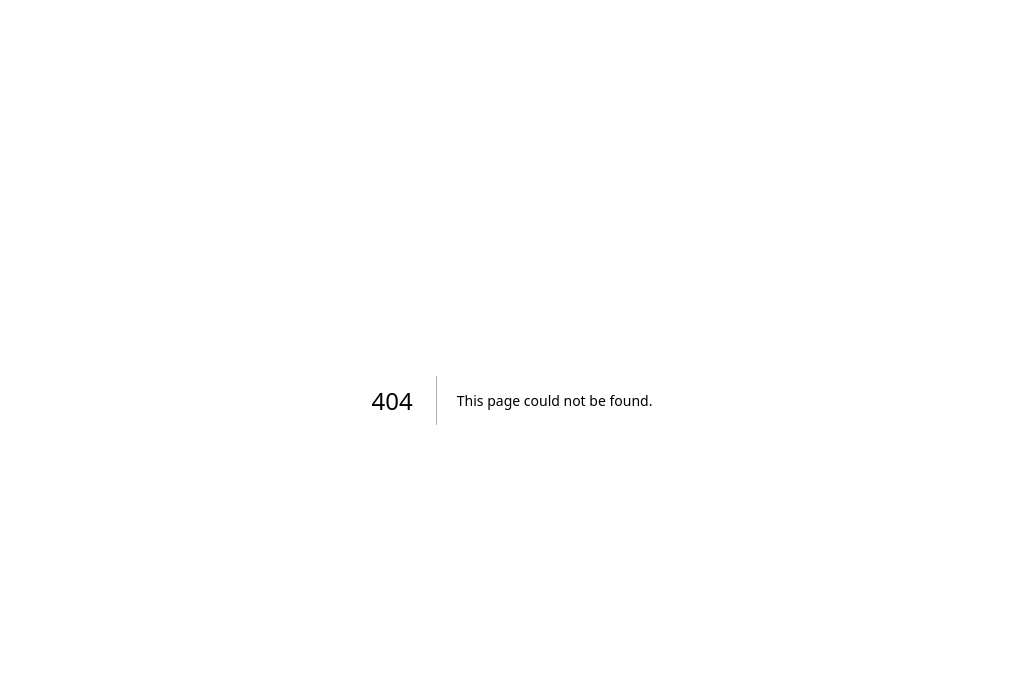
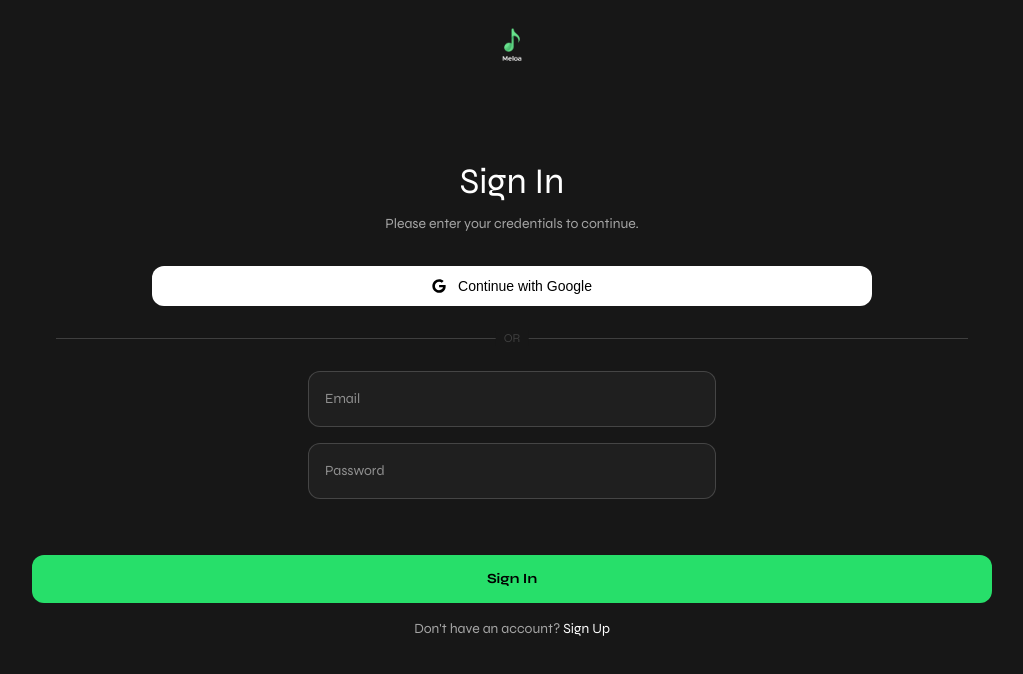
Before and after one commit to DevaduttM/Meloa, a Next.js app: page /signin in a window 1280 px wide. Before the commit this address had no page. Shown: the top 674 px of the page, without its empty margins (128-1151 px from the left). Built offline with nearby package versions, Linux system fonts and the light colour scheme.

Commit message:
signin and signup ui added

```diff
--- a/package.json
+++ b/package.json
@@ -10,9 +10,11 @@
   },
   "dependencies": {
     "framer-motion": "^12.18.1",
+    "lucide-react": "^0.515.0",
     "next": "15.3.3",
     "react": "^19.0.0",
-    "react-dom": "^19.0.0"
+    "react-dom": "^19.0.0",
+    "react-icons": "^5.5.0"
   },
   "devDependencies": {
     "@tailwindcss/postcss": "^4",
--- /dev/null
+++ b/src/app/signin/page.js
@@ -0,0 +1,12 @@
+import Signin from '@/components/Signin'
+import React from 'react'
+
+const page = () => {
+  return (
+    <>
+      <Signin />
+    </>
+  )
+}
+
+export default page
--- a/src/components/GetStarted.jsx
+++ b/src/components/GetStarted.jsx
@@ -1,6 +1,7 @@
 import React from 'react'
 import Image from "next/image";
 import { motion } from "framer-motion";
+import Link from 'next/link';
 
 const GetStarted = () => {
   return (
@@ -9,7 +10,7 @@ const GetStarted = () => {
         initial={{ opacity: 0.3 }}
         animate={{ opacity: 1 }}
         exit={{ opacity: 0 }}
-        transition={{ duration: 0.5 }}
+        transition={{ duration: 0.5}}
         className="h-screen w-screen flex items-center justify-start flex-col bg-[#171717]">
             <div className="h-[50%] flex items-center justify-center flex-col">
                 <Image
@@ -50,7 +51,7 @@ const GetStarted = () => {
                 </p>
             </div>
 
-            <button className='absolute bottom-4 w-3/4 font-bold h-[2.5rem] bg-[#27df6a] text-black rounded-3xl font-syne text-sm cursor-pointer'>Get Started</button>
+            <Link href='/signin' className='absolute bottom-4 w-3/4 font-bold h-[2.5rem] bg-[#27df6a] text-black rounded-3xl font-syne text-sm cursor-pointer flex justify-center items-center'>Get Started</Link>
         </motion.div>
     </>
   )
--- /dev/null
+++ b/src/components/Signin.jsx
@@ -0,0 +1,90 @@
+"use client";
+import React, { useState } from "react";
+import Image from "next/image";
+import { FaGoogle } from "react-icons/fa";
+import { AnimatePresence, motion } from "framer-motion";
+
+const Signin = () => {
+  const [signin, setSignin] = useState(true);
+
+  const formKey = signin ? "signin" : "signup";
+
+  return (
+    <div className="h-screen w-screen flex items-center justify-center bg-[#171717] relative">
+      <AnimatePresence mode="wait">
+        <motion.div
+          key={formKey}
+          initial={{ opacity: 0 }}
+          animate={{ opacity: 1 }}
+          exit={{ opacity: 0 }}
+          transition={{ duration: 0.2 }}
+          className="w-full h-full absolute flex flex-col items-center justify-center"
+        >
+          <Image
+            src="/logo.png"
+            alt="Meloa Logo"
+            width={50}
+            height={50}
+            className="absolute top-5"
+          />
+          <h1 className="text-white text-4xl font-Syne mb-3">
+            {signin ? "Sign In" : "Sign Up"}
+          </h1>
+
+          <div className="w-3/4 flex items-center justify-center flex-col mb-10">
+            <p className="text-[#a5a5a5] text-sm font-Syne mb-8">
+              Please enter your credentials to continue.
+            </p>
+            <button className="w-3/4 h-[2.5rem] bg-white text-black rounded-xl text-sm cursor-pointer flex justify-center items-center mb-8">
+              <FaGoogle className="text-black mr-3" />
+              Continue with Google
+            </button>
+
+            <div className="relative w-[95%] mb-8">
+              <hr className="border-[#a5a5a549]" />
+              <span className="absolute left-1/2 w-fit transform -translate-x-1/2 bg-[#171717] top-1/2 -translate-y-1/2 px-2 text-[#a5a5a549] text-xs font-Syne">
+                OR
+              </span>
+            </div>
+
+            <form>
+              <input
+                type="email"
+                placeholder="Email"
+                className="w-full h-[3.5rem] bg-[#1f1f1f] text-white rounded-xl px-4 mb-4 outline-none border border-[#a5a5a549] focus:border-white text-sm font-syne"
+              />
+              <input
+                type="password"
+                placeholder="Password"
+                className="w-full h-[3.5rem] bg-[#1f1f1f] text-white rounded-xl px-4 mb-4 outline-none border border-[#a5a5a549] focus:border-white text-sm font-syne"
+              />
+              {!signin && (
+                <input
+                  type="password"
+                  placeholder="Confirm Password"
+                  className="w-full h-[3.5rem] bg-[#1f1f1f] text-white rounded-xl px-4 mb-4 outline-none border border-[#a5a5a549] focus:border-white text-sm font-syne"
+                />
+              )}
+            </form>
+          </div>
+
+          <button className="w-[75%] h-[3rem] font-bold bg-[#27df6a] text-black rounded-xl font-syne text-sm cursor-pointer flex justify-center items-center">
+            {signin ? "Sign In" : "Sign Up"}
+          </button>
+
+          <p className="text-[#a5a5a5] text-sm font-Syne mt-4">
+            {signin ? "Don't have an account?" : "Already have an account?"}{" "}
+            <span
+              onClick={() => setSignin((prev) => !prev)}
+              className="text-white cursor-pointer"
+            >
+              {signin ? "Sign Up" : "Sign In"}
+            </span>
+          </p>
+        </motion.div>
+      </AnimatePresence>
+    </div>
+  );
+};
+
+export default Signin;
```
Also changed, not shown: 1 other file (tests, documents, lock files or other folders).
